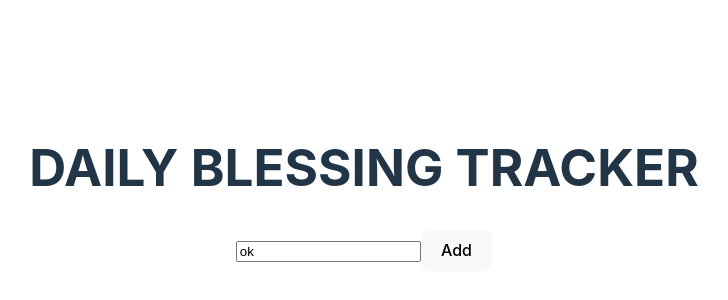
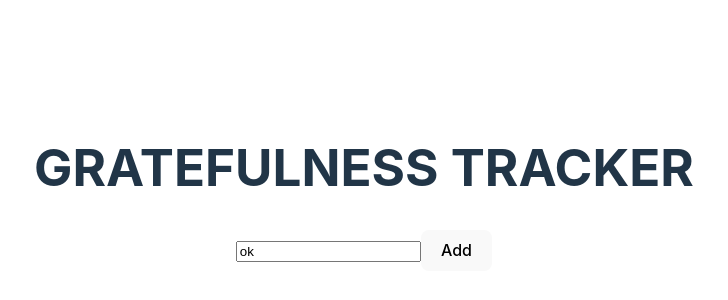
Before and after one commit to Samgalgo/my-first-react-appls, a React (Vite) app: page / in a window 1280 px wide. Shown: the part 204-504 px from the top of the page, without its empty margins (276-1004 px from the left). Built offline with nearby package versions, Linux system fonts and the light colour scheme.

Commit message:
Minimal change for tips and tricke example

```diff
--- a/src/App.jsx
+++ b/src/App.jsx
@@ -23,7 +23,7 @@ function App() {
 
   return (
     <div>
-      <h1>DAILY BLESSING TRACKER</h1>
+      <h1>GRATEFULNESS TRACKER</h1>
       <input
         type="text"
         value={input}
--- a/src/Grateful.jsx
+++ b/src/Grateful.jsx
@@ -7,6 +7,7 @@ function Grateful() {
       <h2>My son being alive</h2>
       <h2>My mother</h2>
       <h2>I laughed today</h2>
+      <h2>I had delicious food</h2>
     </>
   );
 }
--- a/src/greeting.jsx
+++ b/src/greeting.jsx
@@ -1,4 +1,4 @@
 export const name = "Sam"
 export function greetings() {
-    return 'Hello!';
+    return 'Hello what is up!';
 }
```
